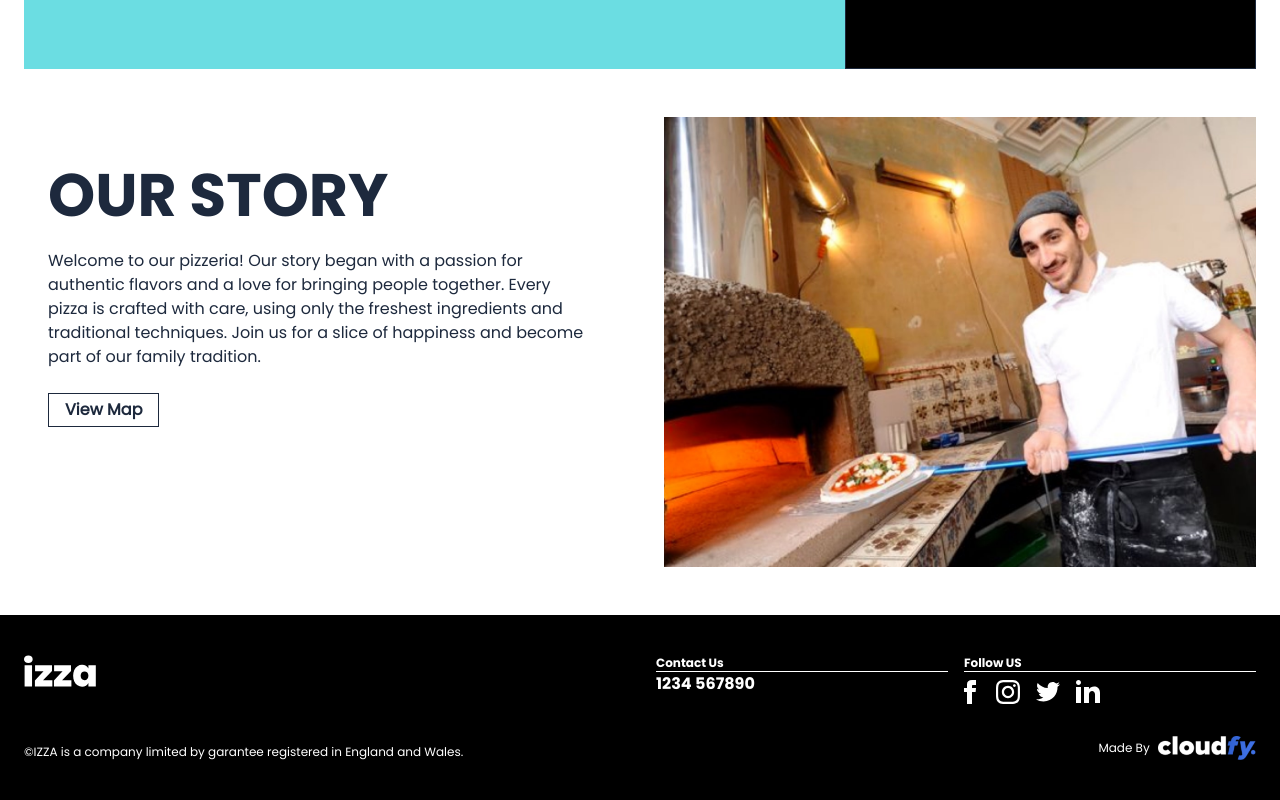
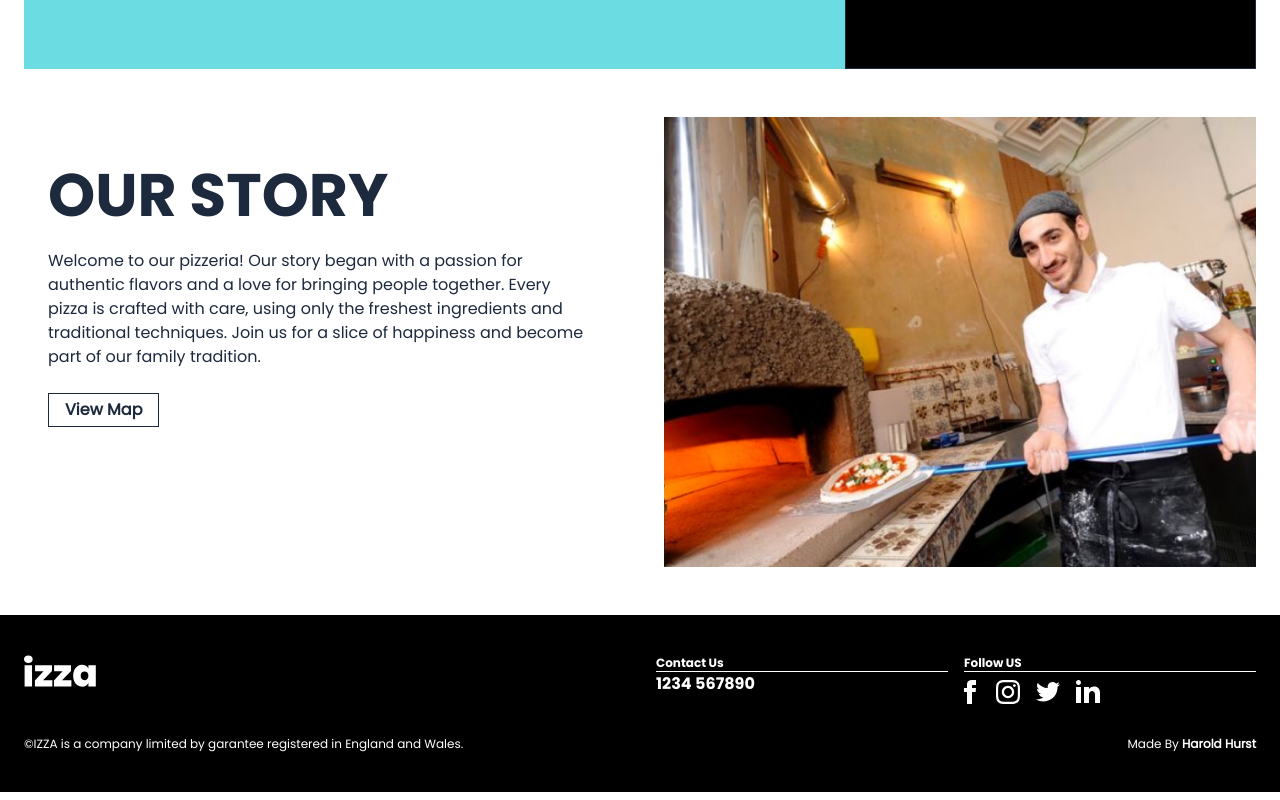
Before and after one commit to harold-hurst/Izza, a Next.js app: page / in a window 1280 px wide. Shown: the part 2744-3544 px from the top of the page. Built offline with nearby package versions, Linux system fonts and the light colour scheme.

Commit message:
update footer

```diff
--- a/components/footer.js
+++ b/components/footer.js
@@ -81,12 +81,12 @@ export default function Footer() {
           </div>
 
           <div className="flex items-center justify-end space-x-2">
-            <span className="text-xs">Made By</span>
-            <img
+            <span className="text-xs">Made By <span className="font-bold">Harold Hurst</span></span>
+            {/* <img
               src="/img/cloudfy-logo-172x42.webp"
               alt="Cloudfy Logo"
               className="h-6 w-auto mb-0"
-            />
+            /> */}
           </div>
         </div>
       </div>
```
